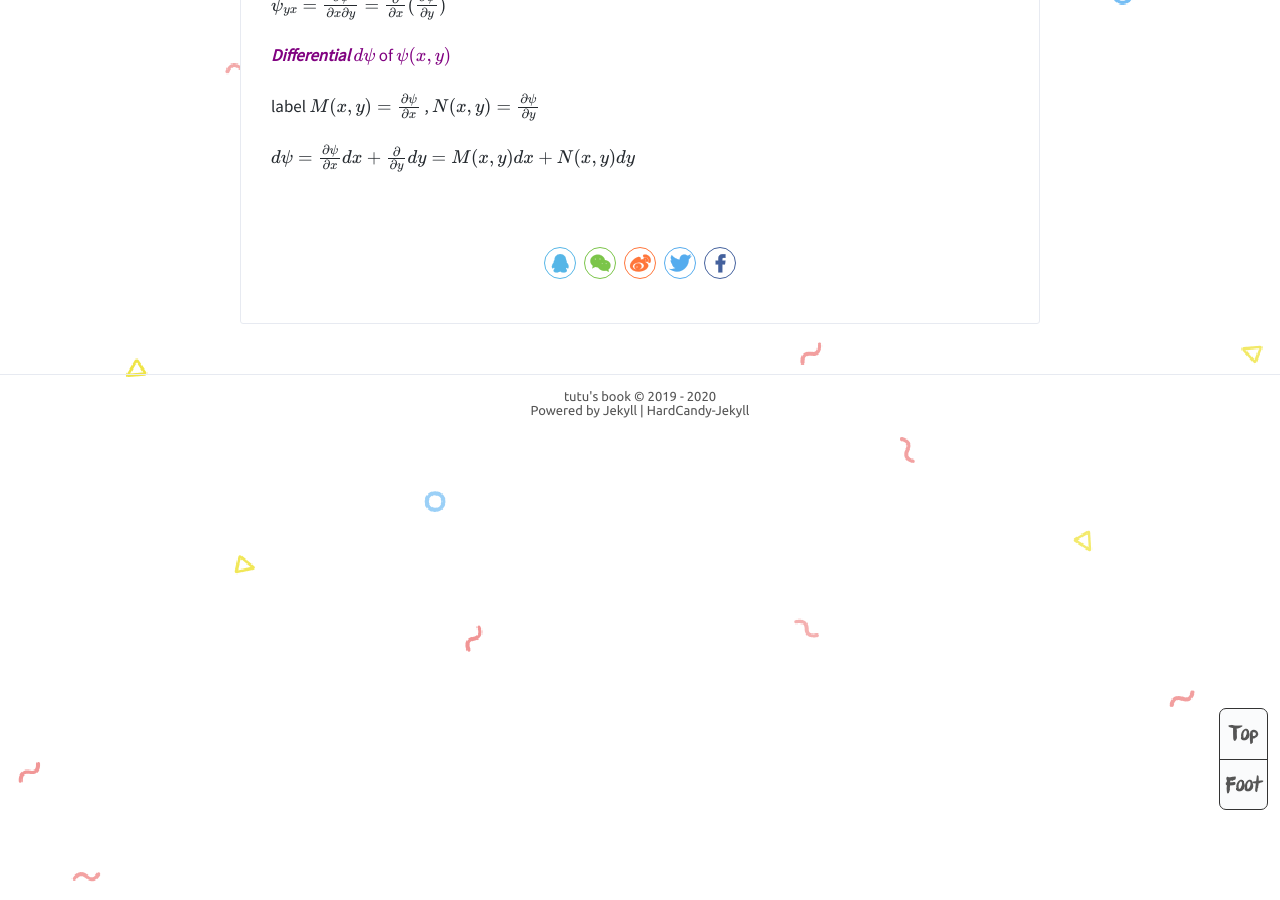
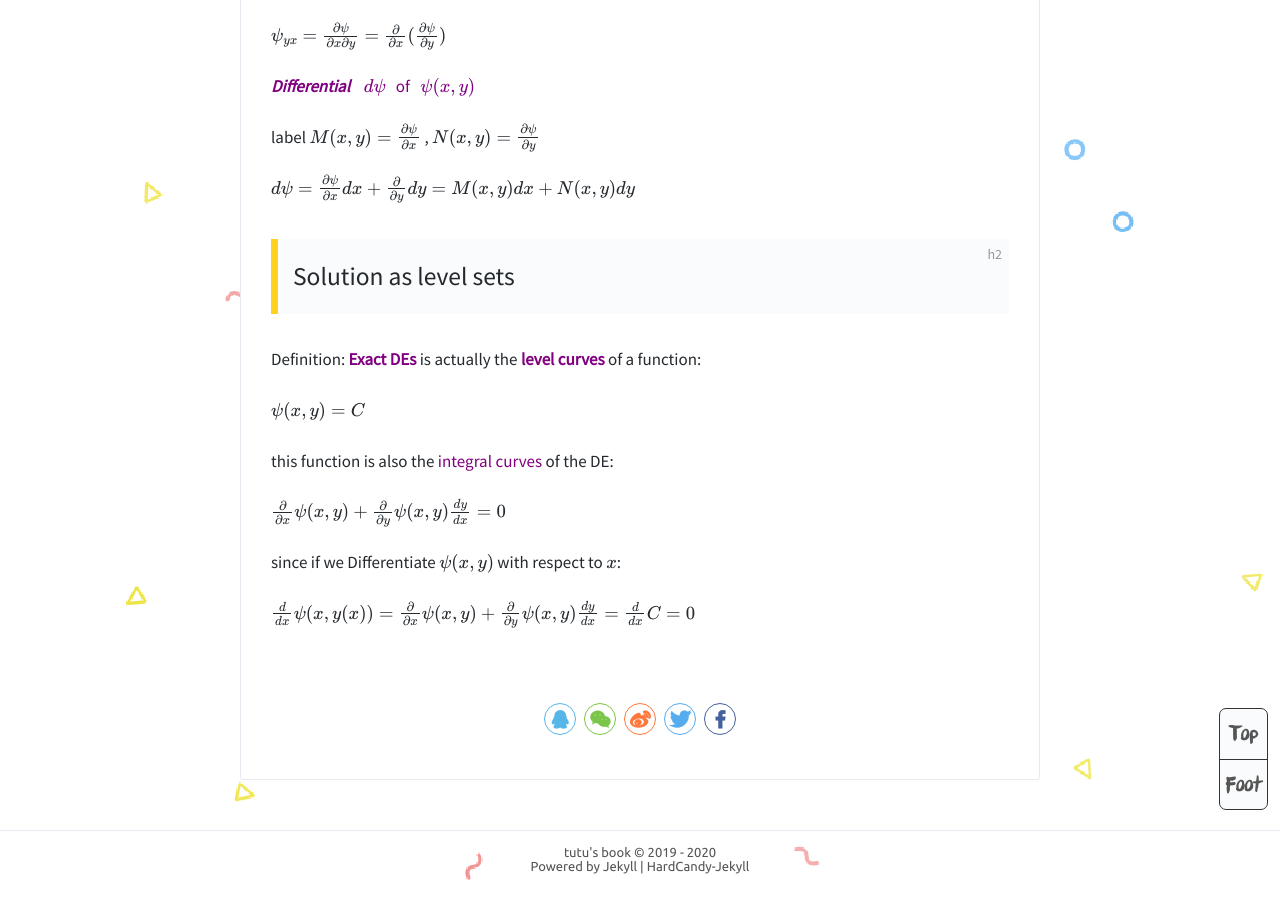
Before and after one commit to Zosuven/Zosuven.github.io, a Jekyll site: the page built from _posts/2020-05-11-amath250.md, in a window 1280 px wide and 900 px high, scrolled down 9446 px. Built offline with Jekyll 4.4.1, drawn with Linux system fonts in a browser that asks for light colours; formulas are drawn with MathJax 3; some of the changed text lies outside the part shown.

Commit message:
add content

```diff
--- a/_posts/2020-05-11-amath250.md
+++ b/_posts/2020-05-11-amath250.md
@@ -234,9 +234,9 @@ $\frac{dy}{dt}=f(y(t), t)$
 
 
 
-# Solving Exact Differential Equations
+# Solving **Exact** Differential Equations
 
-<span style="color:orange">**PS**    about *Partial Derivatives*</span>
+<span style="color:orange">**PS** &nbsp;&nbsp; about *Partial Derivatives*</span>
 
 Subject:  $\psi (x,y)$ which has two independent variables
 
@@ -252,8 +252,22 @@ $\psi_{xy} = \frac{\partial \psi}{\partial y \partial x}=\frac{\partial}{\partia
 
 $\psi_{yx} = \frac{\partial \psi}{\partial x\partial y}=\frac{\partial}{\partial x}(\frac{\partial \psi}{\partial y})$
 
-<span style="color:purple">***Differential***    $d\psi$ of $\psi (x,y)$</span>
+<span style="color:purple">***Differential*** &nbsp;&nbsp; $d\psi$ &nbsp; of &nbsp; $\psi (x,y)$</span>
 
 label $M(x,y)=\frac{\partial\psi}{\partial x}$ , $N(x,y)=\frac{\partial \psi}{\partial y}$
 
 $d\psi = \frac{\partial \psi}{\partial x}dx + \frac{\partial}{\partial y}dy=M(x,y)dx +N(x,y)dy$
+
+## Solution as level sets
+
+Definition: <span style="color:purple">**Exact DEs**</span> is actually the <span style="color:purple">**level curves**</span> of a function:
+
+$\psi (x,y)= C$
+
+this function is also the <span style="color:purple">integral curves</span> of the DE:
+
+$\frac{\partial}{\partial x}\psi (x,y) + \frac{\partial}{\partial y}\psi (x,y)\frac{dy}{dx}=0$
+
+since if we Differentiate $\psi (x,y)$ with respect to $x$:
+
+$\frac{d}{dx}\psi (x,y(x)) = \frac{\partial}{\partial x}\psi (x,y) +\frac{\partial}{\partial y}\psi (x,y)\frac{dy}{dx}=\frac{d}{dx}C=0$
```
